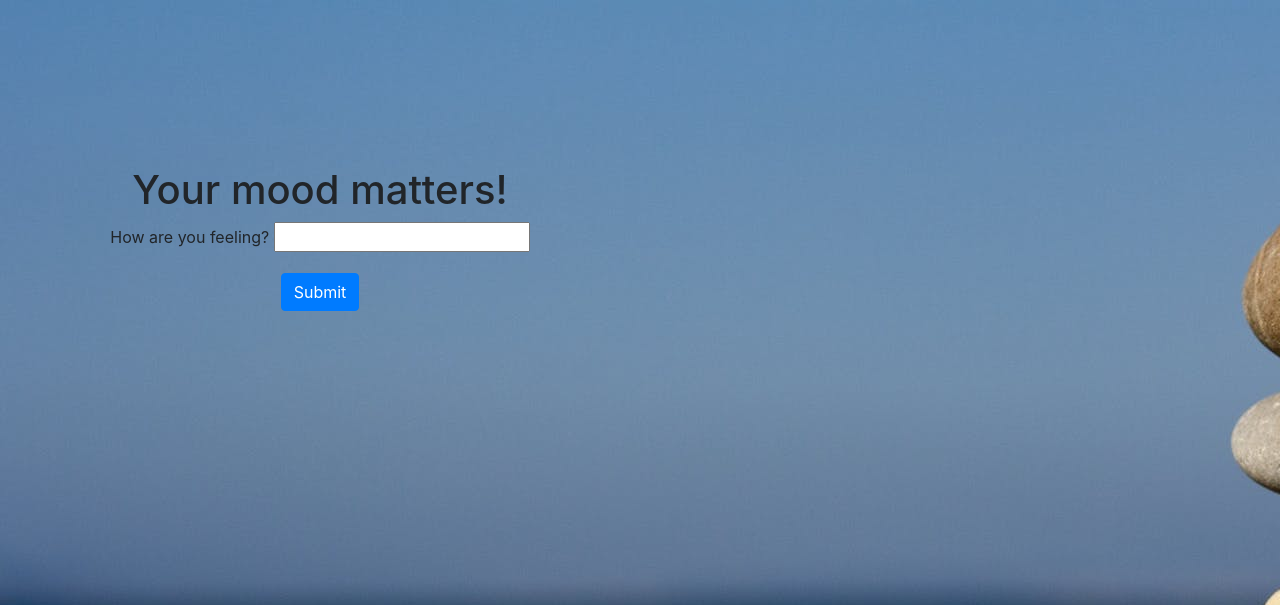
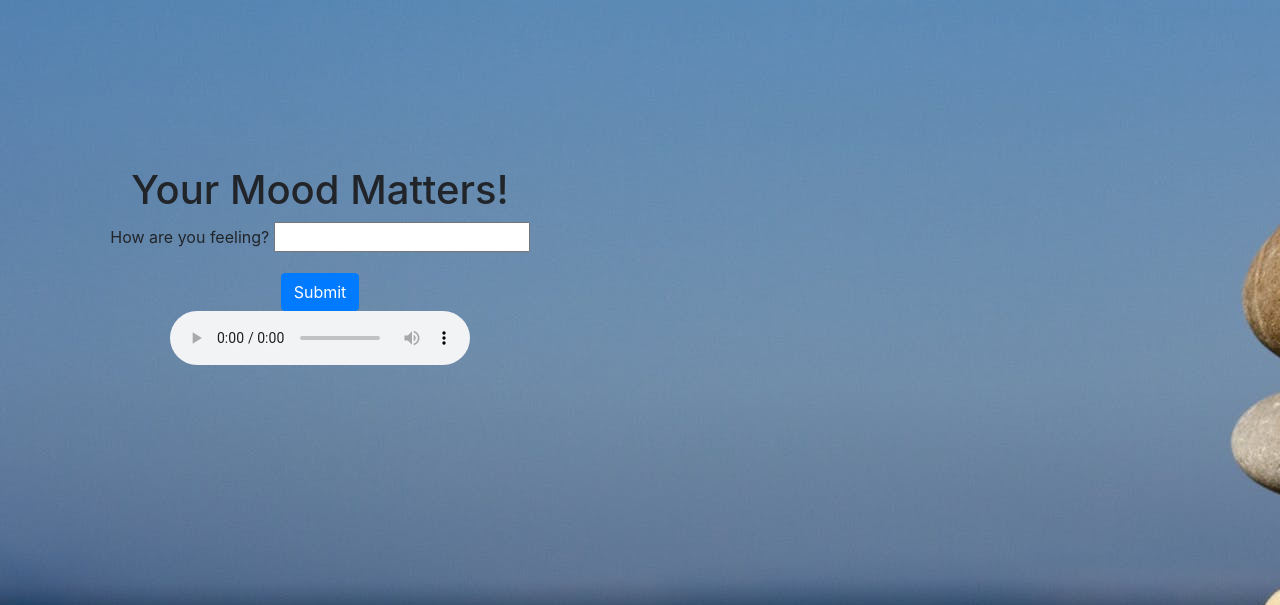
Before and after one commit to jovitap123/yourmoodmatters, a Flask app: page / in a window 1280 px wide. Shown: the top 605 px of the page. Run offline with Flask 2, Linux system fonts and the light colour scheme; some libraries are stand-ins or nearby versions.

Commit message:
Added music

```diff
--- a/templates/index.html
+++ b/templates/index.html
@@ -17,13 +17,13 @@
         }
     </style>
 
-    <title>Hello, world!</title>
+    <title>YourMoodMatters</title>
 </head>
 
 <body>
     <div class="w-50 p-3 text-center">
         <div class="position-relative" style=" position:relative; top: 150px;">
-            <h1 class=" text-center">Your mood matters!</h1>
+            <h1 class=" text-center">Your Mood Matters!</h1>
             <div>
                 <form action="{{ url_for('handle_data') }}" method="post">
                     <div class="form-group">
@@ -33,6 +33,9 @@
                     </div>
                     <button type="submit" class="btn btn-primary">Submit</button>
                 </form>
+                <audio controls autoplay>
+                    <source src="Calming.mp3" type="audio/mpeg">
+                </audio>
             </div>
             <br>
             <br>
```
Also changed, not shown: 1 other file.
